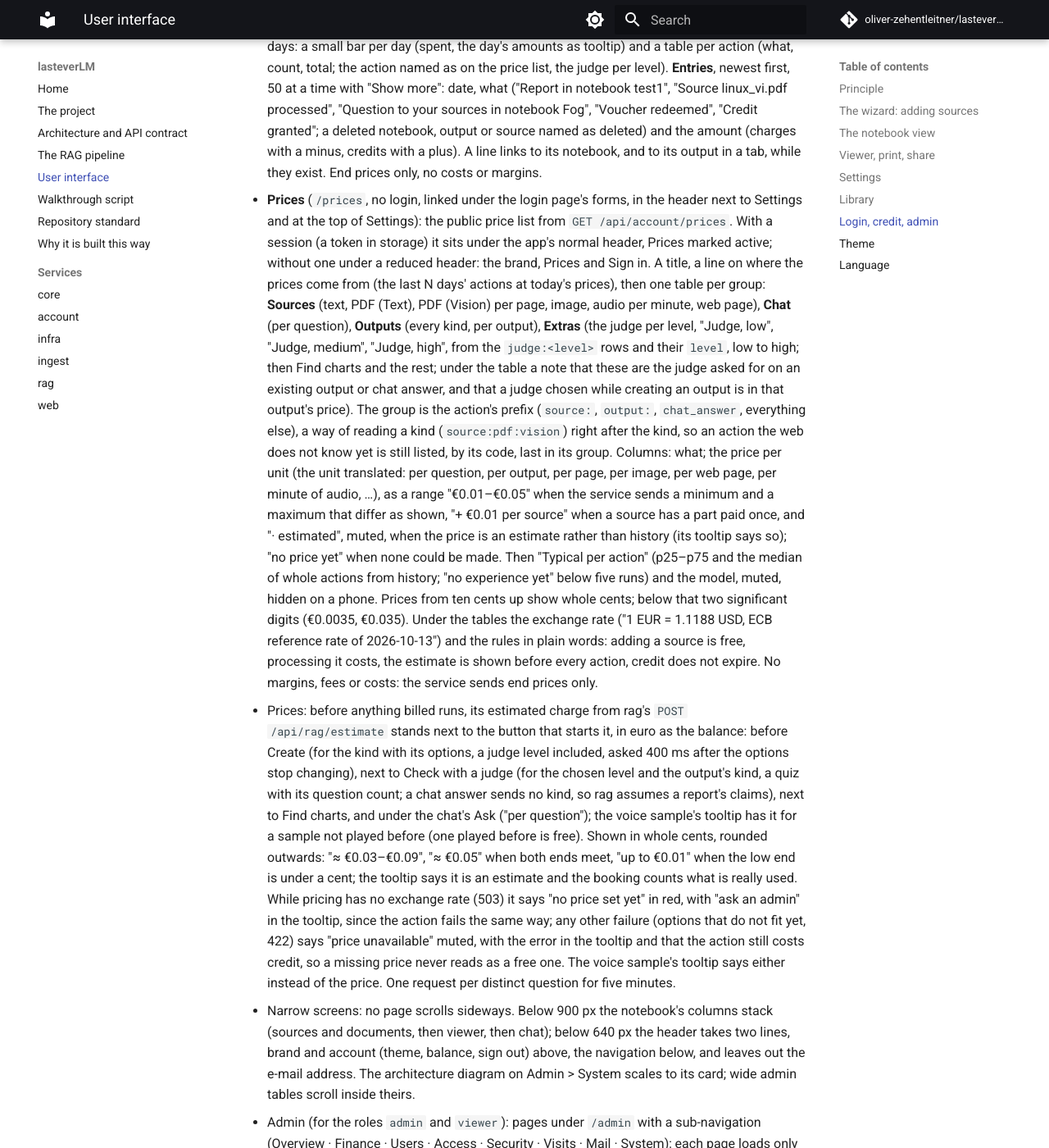
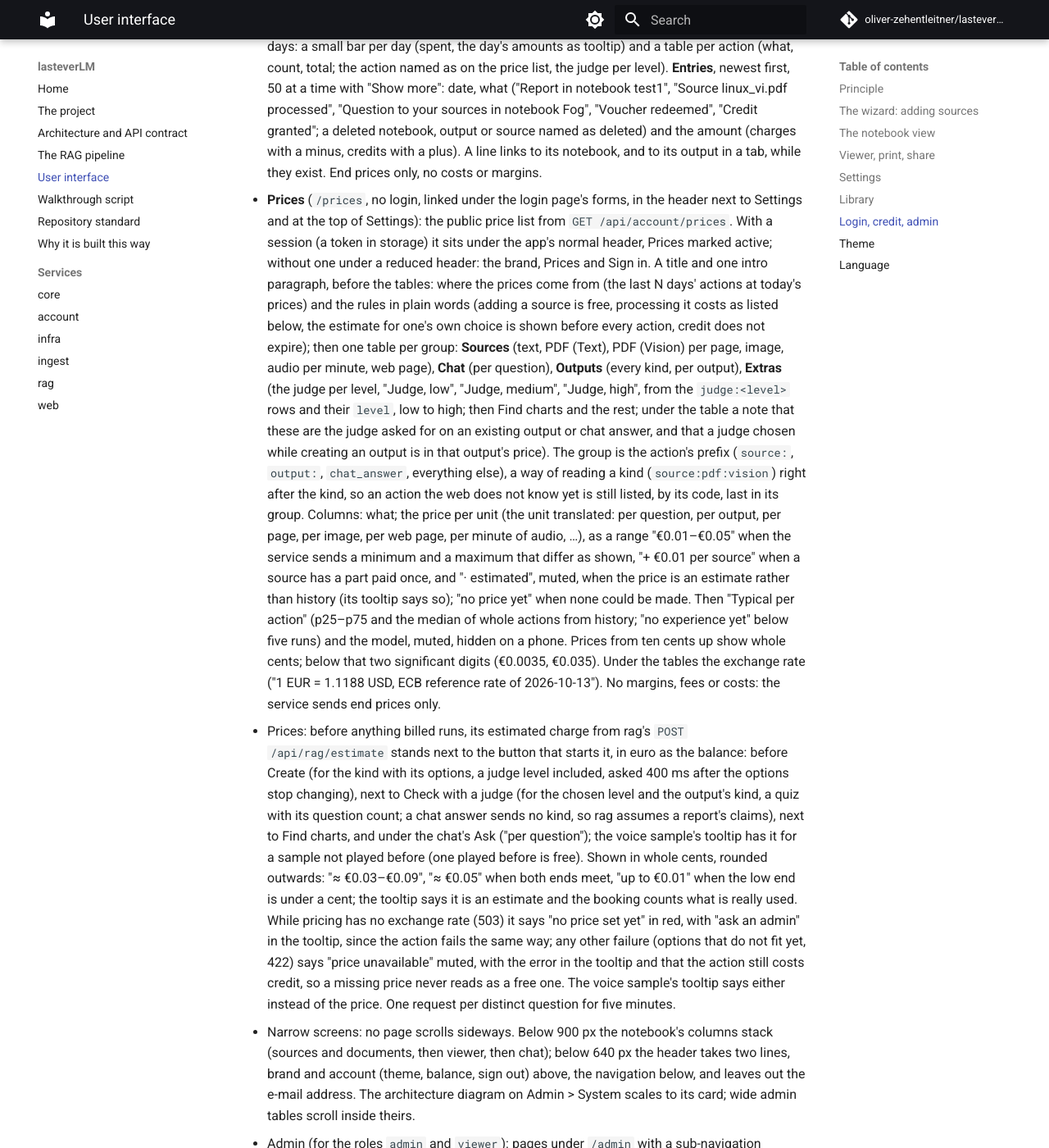
Before and after one commit to oliver-zehentleitner-aigent/lasteverLM, an MkDocs documentation site: the page built from docs/ui.md, in a window 1280 px wide and 1400 px high, scrolled down 10705 px. Shown: the whole window at 82% size. Built offline with MkDocs 1.6.1 and Material for MkDocs 9.7.7, drawn with Linux system fonts in a browser that asks for light colours; comment, search, counter and statistics services are not loaded; some of the changed text lies outside the part shown.

Commit message:
web: a source waiting for credit gets a neutral badge; /prices puts its rules in the intro

```diff
--- a/docs/ui.md
+++ b/docs/ui.md
@@ -565,9 +566,12 @@
   public price list from `GET /api/account/prices`. With a session
   (a token in storage) it sits under the app's normal header, Prices
   marked active; without one under a reduced header: the brand,
-  Prices and Sign in. A title, a line on
-  where the prices come from (the last N days' actions at today's
-  prices), then one table per group: **Sources** (text, PDF (Text),
+  Prices and Sign in. A title and one intro paragraph, before the
+  tables: where the prices come from (the last N days' actions at
+  today's prices) and the rules in plain words (adding a source is
+  free, processing it costs as listed below, the estimate for one's own
+  choice is shown before every action, credit does not expire); then
+  one table per group: **Sources** (text, PDF (Text),
   PDF (Vision) per page, image, audio per minute, web page), **Chat**
   (per question), **Outputs** (every kind, per output), **Extras** (the
   judge per level, "Judge, low", "Judge, medium", "Judge, high", from
--- a/web/src/styles.css
+++ b/web/src/styles.css
@@ -182,7 +182,9 @@
 .sources .name { overflow: hidden; text-overflow: ellipsis; white-space: nowrap; max-width: 100%; }
 .badge { font-size: 0.75em; padding: 0.05rem 0.4rem; border-radius: 999px; border: 1px solid var(--line); color: var(--muted); }
 .badge.ready { color: var(--ok); border-color: var(--ok); }
-.badge.processing, .badge.waiting_for_credit { color: var(--warn); border-color: var(--warn); }
+.badge.processing { color: var(--warn); border-color: var(--warn); }
+/* not an error: added, and processed once there is credit */
+.badge.waiting_for_credit { color: var(--muted); border-color: var(--line); }
 .badge.failed { color: var(--danger); border-color: var(--danger); }
 
 /* output tiles */
```
Also changed, not shown: other parts of docs/ui.md (+5 -6 lines), web/CHANGELOG.md (+5 -0 lines), web/src/components/PricesPage.tsx (+4 -8 lines), 2 other files.
